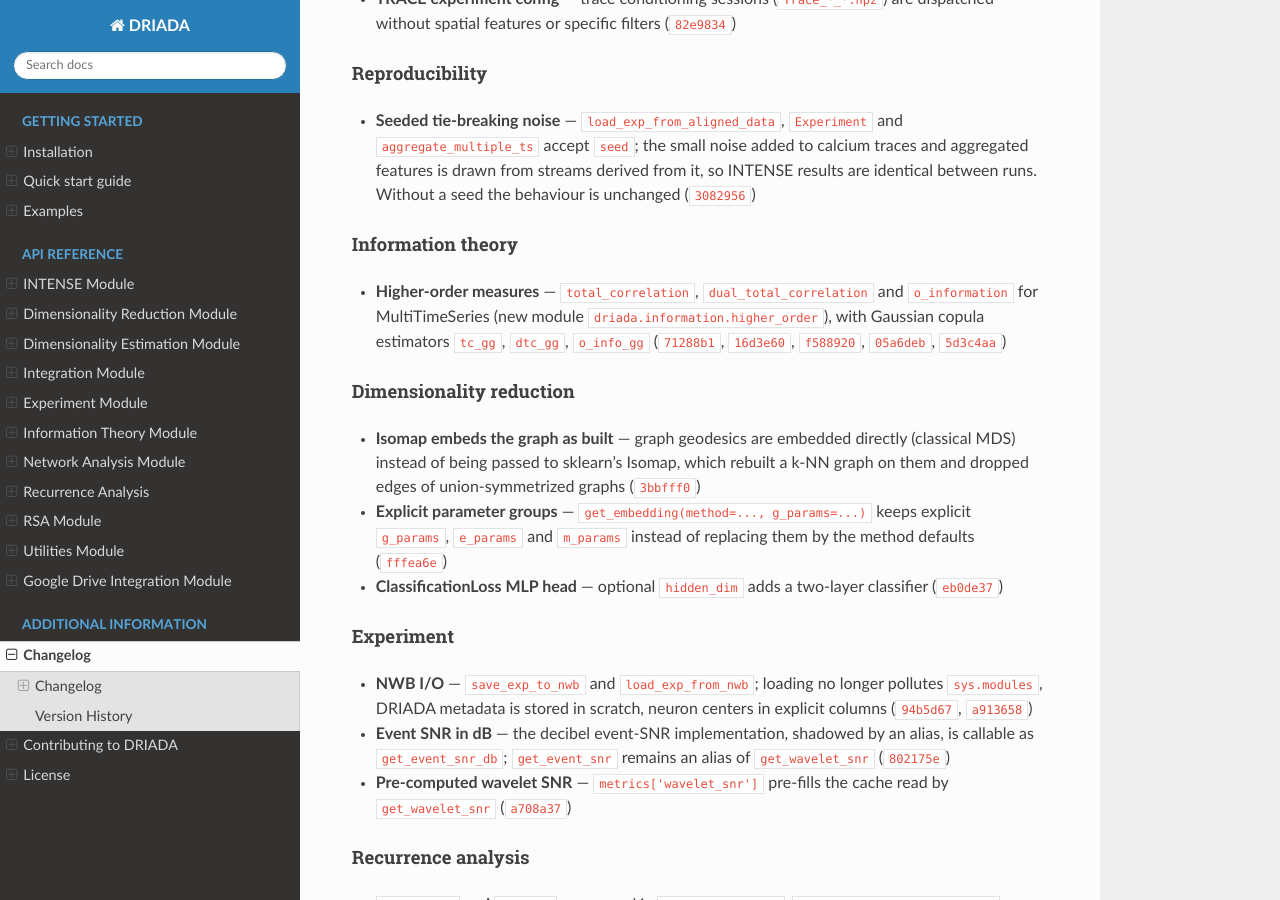
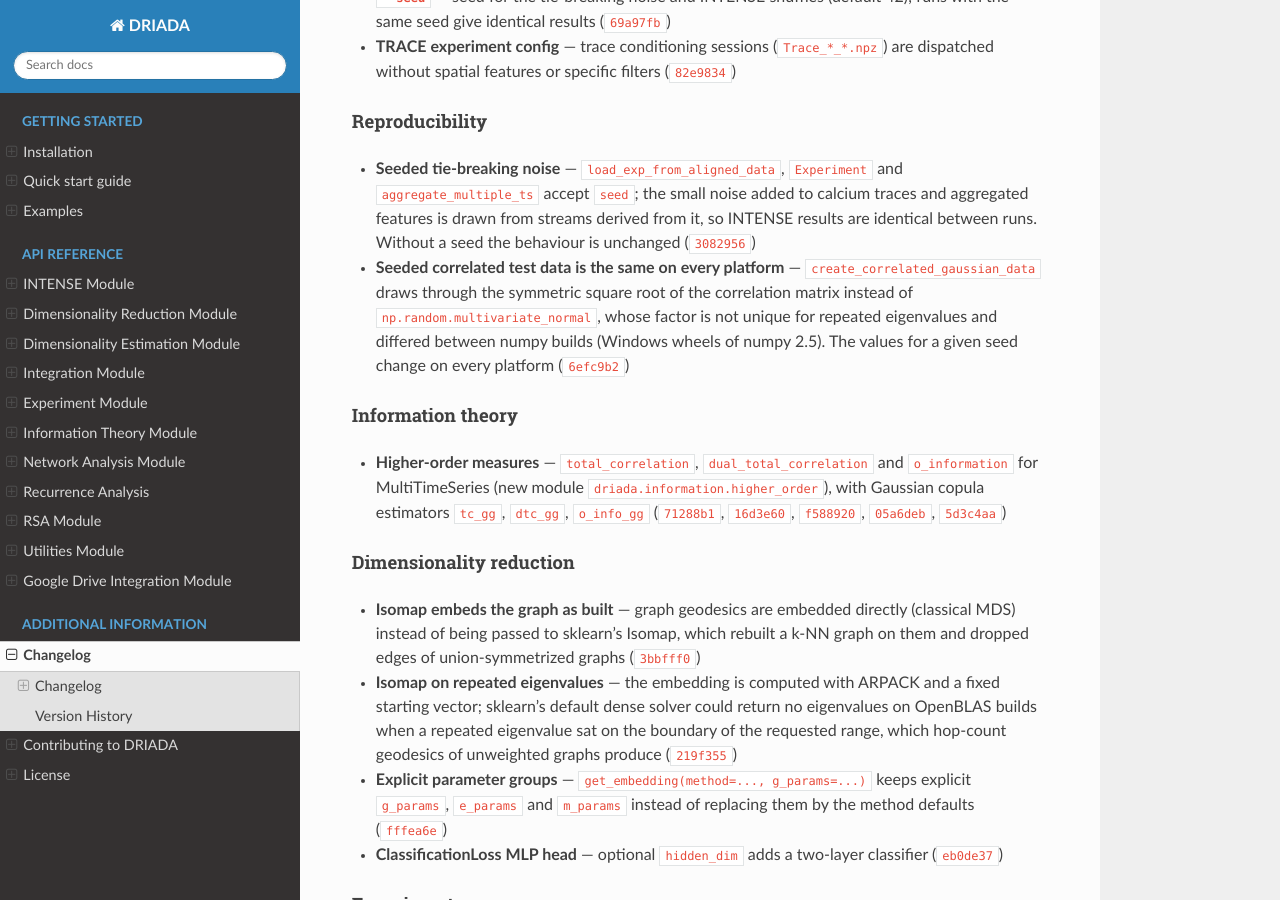
Before and after one commit to iabs-neuro/driada, a Sphinx documentation site: the page built from docs/changelog.rst, in a window 1280 px wide and 900 px high, scrolled down 3105 px. Built offline with Sphinx 7.4.7 and the Read the Docs theme 3.1.0, drawn with Linux system fonts in a browser that asks for light colours; some of the changed text lies outside the part shown.

Commit message:
release: 1.2.0

```diff
--- a/CHANGELOG.md
+++ b/CHANGELOG.md
@@ -7,9 +7,11 @@
 
 ---
 
-## [Unreleased]
+## [1.2.0] - 2026-10-15
 
 **Type-based feature representations in INTENSE, now the default**
+
+68 commits, 97 files changed since v1.1.0.
 
 ### Changed behaviour
 
@@ -50,6 +52,7 @@
 ### Reproducibility
 
 - **Seeded tie-breaking noise** — `load_exp_from_aligned_data`, `Experiment` and `aggregate_multiple_ts` accept `seed`; the small noise added to calcium traces and aggregated features is drawn from streams derived from it, so INTENSE results are identical between runs. Without a seed the behaviour is unchanged (`3082956`)
+- **Seeded correlated test data is the same on every platform** — `create_correlated_gaussian_data` draws through the symmetric square root of the correlation matrix instead of `np.random.multivariate_normal`, whose factor is not unique for repeated eigenvalues and differed between numpy builds (Windows wheels of numpy 2.5). The values for a given seed change on every platform (`6efc9b2`)
 
 ### Information theory
 
@@ -58,6 +61,7 @@
 ### Dimensionality reduction
 
 - **Isomap embeds the graph as built** — graph geodesics are embedded directly (classical MDS) instead of being passed to sklearn's Isomap, which rebuilt a k-NN graph on them and dropped edges of union-symmetrized graphs (`3bbfff0`)
+- **Isomap on repeated eigenvalues** — the embedding is computed with ARPACK and a fixed starting vector; sklearn's default dense solver could return no eigenvalues on OpenBLAS builds when a repeated eigenvalue sat on the boundary of the requested range, which hop-count geodesics of unweighted graphs produce (`219f355`)
 - **Explicit parameter groups** — `get_embedding(method=..., g_params=...)` keeps explicit `g_params`, `e_params` and `m_params` instead of replacing them by the method defaults (`fffea6e`)
 - **ClassificationLoss MLP head** — optional `hidden_dim` adds a two-layer classifier (`eb0de37`)
 
--- a/docs/conf.py
+++ b/docs/conf.py
@@ -37,7 +37,7 @@
 project = 'DRIADA'
 copyright = '2020-2026, DRIADA Contributors'
 author = 'DRIADA Contributors'
-release = '1.1.0'
+release = '1.2.0'
 
 # -- General configuration ---------------------------------------------------
 extensions = [
--- a/pyproject.toml
+++ b/pyproject.toml
@@ -7,7 +7,7 @@
 
 [project]
 name = "driada"
-version = "1.1.0"
+version = "1.2.0"
 authors = [
   { name="Nikita Pospelov", email="pospelov.na14@physics.msu.ru" },
 ]
--- a/src/driada/__init__.py
+++ b/src/driada/__init__.py
@@ -13,7 +13,7 @@
 _warnings.filterwarnings("ignore", message=".*Python version.*google.api_core.*")
 del _warnings
 
-__version__ = "1.1.0"
+__version__ = "1.2.0"
 
 # =============================================================================
 # Global configuration
```
Also changed, not shown: 2 other files.
